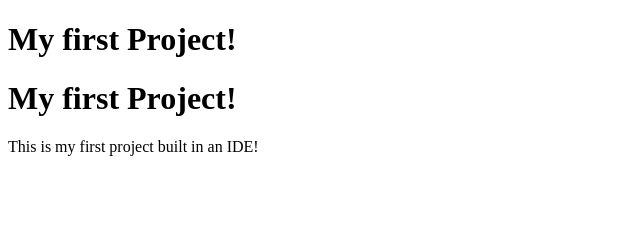
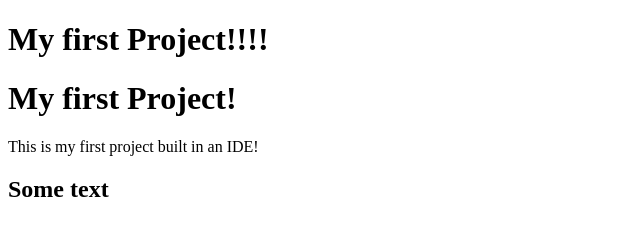
Before and after one commit to burkero2/my-first-project, a plain HTML site: page index.html in a window 1280 px wide. Shown: the whole page, without its empty margins (0-640 px from the left). Drawn offline with Linux system fonts and the light colour scheme.

```diff
--- a/assets/css/styles.css
+++ b/assets/css/styles.css
@@ -0,0 +1,3 @@
+body{
+    background-color: red;
+}
--- a/index.html
+++ b/index.html
@@ -3,11 +3,12 @@
   <head>
     <meta charset="UTF-8" />
     <meta name="viewport" content="width=device-width, initial-scale=1.0" />
-    <title>Document</title>
+    <title>My first Project</title>
   </head>
   <body>
-    <h1>My first Project!</h1>
+    <h1>My first Project!!!!</h1>
     <h1>My first Project!</h1>
     <p>This is my first project built in an IDE!</p>
+    <h2>Some text</h2>
   </body>
 </html>
```
